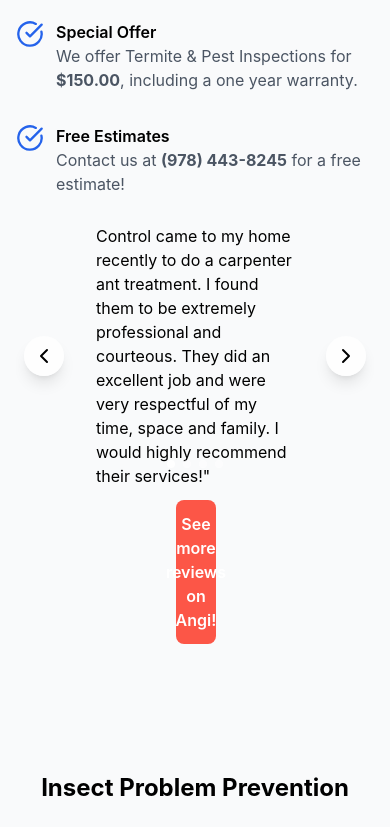
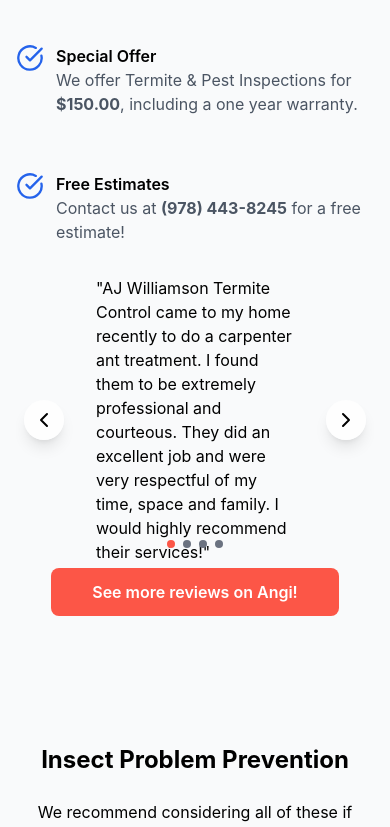
Before and after one commit to akchdhry/ajw-pest-website, a React (Vite) app: page / in a window 390 px wide. Shown: the part 2095-2922 px from the top of the page. Built offline with nearby package versions, Linux system fonts and the light colour scheme.

Commit message:
fixed Angies button for mobile and for desktop

```diff
--- a/src/App.jsx
+++ b/src/App.jsx
@@ -145,7 +145,7 @@
           <h2 className="text-2xl md:text-3xl font-bold text-center mb-12">Why Choose Us?</h2>
 
           <div className="grid grid-cols-1 md:grid-cols-2 gap-8">
-            <div className="space-y-8">
+            <div className="space-y-14">
               {[
                 {
                   icon: <CheckCircle className="w-7 h-7 text-blue-600 flex-shrink-0" />,
@@ -173,16 +173,18 @@
               ))}
             </div>
 
+            <div className="space-y-1">
+              <Slider/>
 
-            <div className="space-y-4">
-              <Slider />
               <a
-              href="https://www.angi.com/companylist/us/ma/sudbury/aj-williamson-termite-and-pest-reviews-73439.htm" target='_blank' rel='noreferrer'
-              className="flex text-center justify-center mx-40 bg-angie-orange text-white py-3 px-5 rounded-lg font-semibold hover:bg-angie-hover">
-              See more reviews on Angi!
+                href="https://www.angi.com/companylist/us/ma/sudbury/aj-williamson-termite-and-pest-reviews-73439.htm"
+                target='_blank'
+                rel='noreferrer'
+                className="flex text-center justify-center max-w-72 mx-auto bg-angie-orange text-white py-3 px-5 rounded-lg font-semibold hover:bg-angie-hover">
+                See more reviews on Angi!
               </a>
+            </div>
 
-            </div>
           </div>
         </div>
       </section>
--- a/src/Slider.jsx
+++ b/src/Slider.jsx
@@ -71,7 +71,7 @@
   return (
     <div className="relative w-full max-w-2xl mx-auto">
       {/* Main slider container */}
-      <div className="relative h-64 overflow-hidden rounded-lg">
+      <div className="relative h-72 overflow-hidden rounded-lg">
         {/* Slides */}
         <div
           className="flex transition-transform duration-300 ease-in-out h-full"
@@ -80,7 +80,7 @@
           {slides.map((slide) => (
             <div
               key={slide.id}
-              className={`flex-shrink-0 w-full h-full flex items-center justify-center text-black ${slide.color}`}
+              className={`flex-shrink-0 w-full h-full flex justify-center text-black ${slide.color}`}
             >
               {slide.content}
             </div>
@@ -111,7 +111,7 @@
               key={index}
               onClick={() => setCurrentIndex(index)}
               className={`w-2 h-2 rounded-full transition-colors ${
-                index === currentIndex ? 'bg-white' : 'bg-white/50'
+                index === currentIndex ? 'bg-angie-orange' : 'bg-gray-500'
               }`}
               aria-label={`Go to slide ${index + 1}`}
             />
```
